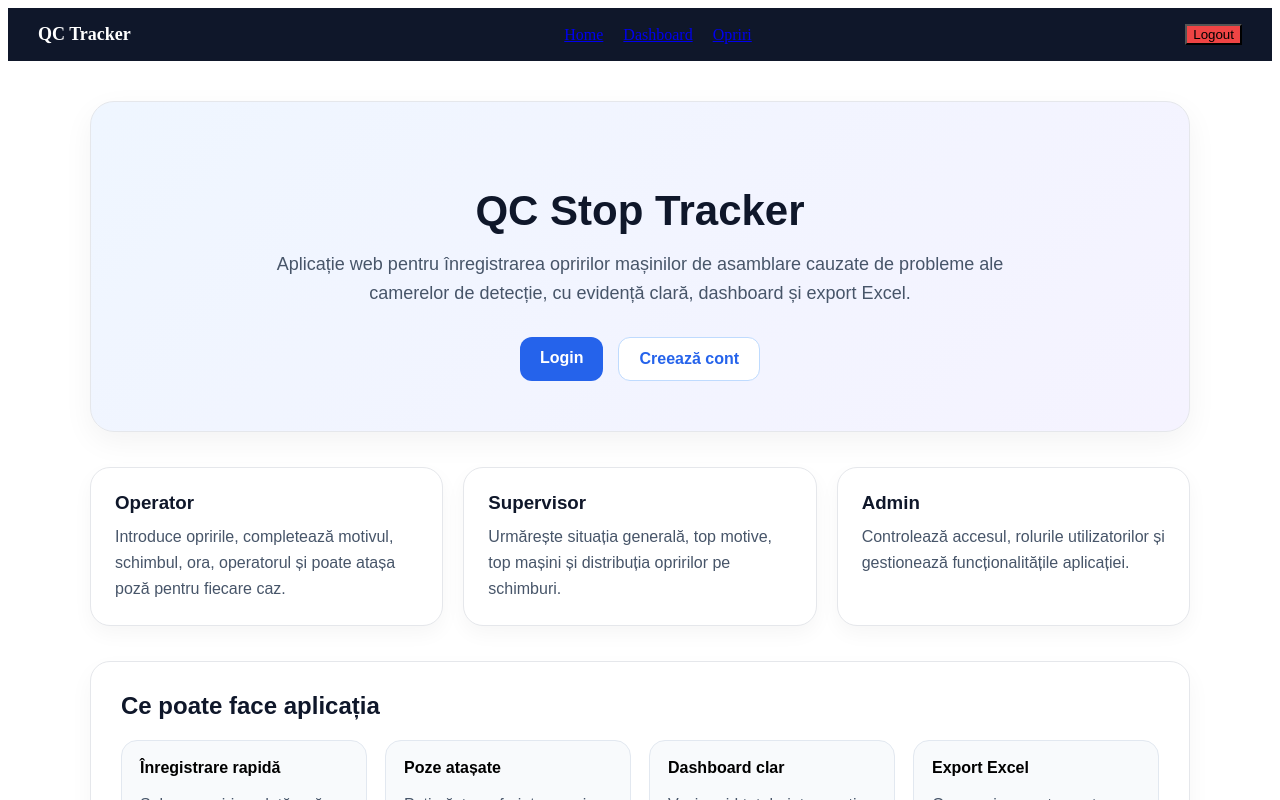
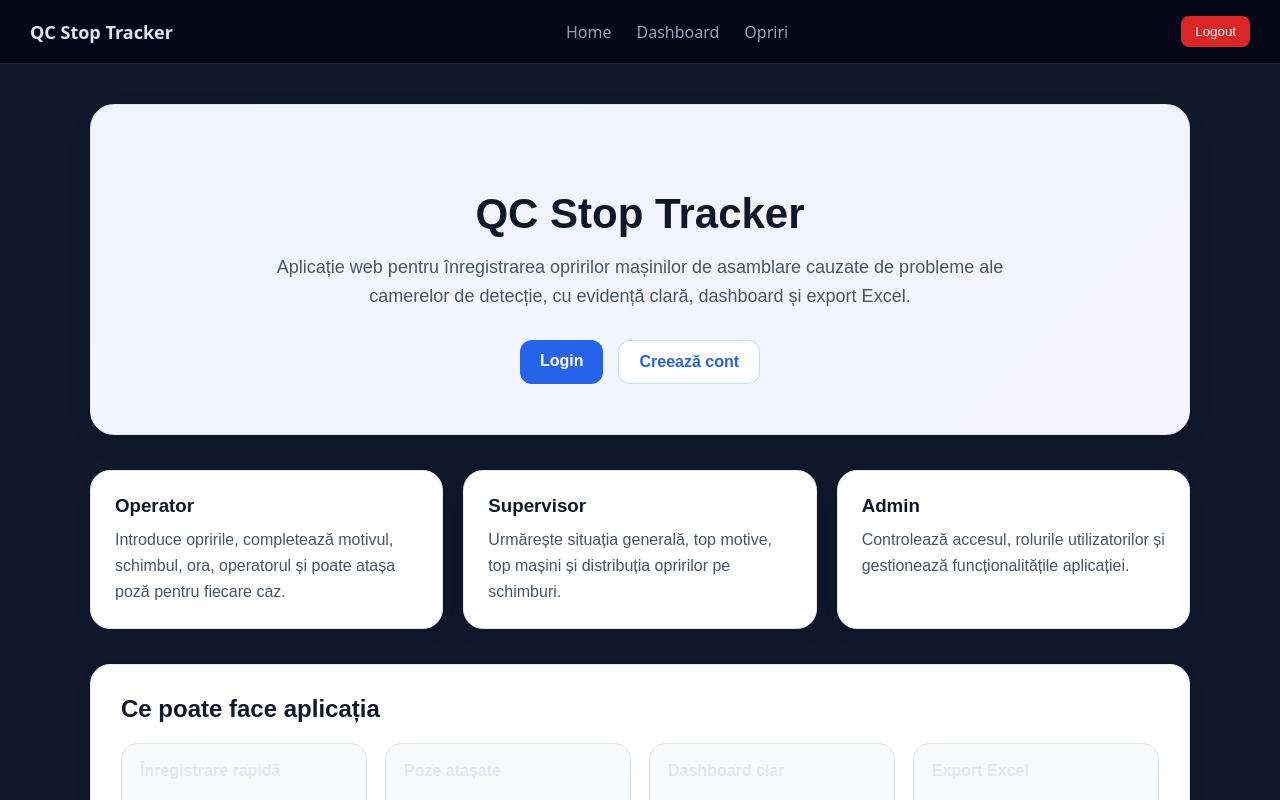
Before and after one commit to Rechinu13/aplicatie-opriri-camere, a Next.js app: page / in a window 1280 px wide. Shown: the top 800 px of the page. Built offline with nearby package versions, Linux system fonts and the light colour scheme; no server answers.

Commit message:
fix averall

```diff
--- a/src/app/globals.css
+++ b/src/app/globals.css
@@ -1,39 +1,34 @@
 body {
   margin: 0;
-  font-family: system-ui, -apple-system, sans-serif;
-  background: #0f172a;
+  font-family: system-ui, sans-serif;
+  background-color: #0f172a;
   color: #e2e8f0;
 }
 
 .container {
-  max-width: 1200px;
+  max-width: 1100px;
   margin: auto;
   padding: 30px;
 }
 
 .card {
-  background: #1e293b;
-  border-radius: 16px;
+  background-color: #1e293b;
   padding: 20px;
-  box-shadow: 0 10px 25px rgba(0,0,0,0.3);
+  border-radius: 12px;
+  margin-bottom: 20px;
+}
+
+button {
+  background: #22c55e;
+  color: white;
+  padding: 10px 16px;
+  border: none;
+  border-radius: 8px;
+  cursor: pointer;
 }
 
 input, select {
-  padding: 10px;
-  border-radius: 10px;
+  padding: 8px;
+  border-radius: 6px;
   border: none;
-  background: #0f172a;
-  color: white;
 }
-
-button {
-  padding: 10px 16px;
-  border-radius: 10px;
-  border: none;
-  cursor: pointer;
-  font-weight: 600;
-}
-
-button:hover {
-  opacity: 0.9;
-}
--- a/src/app/layout.tsx
+++ b/src/app/layout.tsx
@@ -1,3 +1,4 @@
+import "./globals.css";
 import Navbar from "@/components/Navbar";
 
 export default function RootLayout({
--- a/src/components/Navbar.tsx
+++ b/src/components/Navbar.tsx
@@ -28,17 +28,20 @@ export default function Navbar() {
 
   return (
     <div style={nav}>
-      <div style={logo}>QC Tracker</div>
+      <div style={logo}>QC Stop Tracker</div>
 
       <div style={links}>
-        <Link href="/">Home</Link>
-        <Link href="/dashboard">Dashboard</Link>
-        <Link href="/opriri">Opriri</Link>
-        {role === "admin" && <Link href="/admin">Admin</Link>}
+        <Link href="/" style={link}>Home</Link>
+        <Link href="/dashboard" style={link}>Dashboard</Link>
+        <Link href="/opriri" style={link}>Opriri</Link>
+        {role === "admin" && (
+          <Link href="/admin" style={link}>Admin</Link>
+        )}
       </div>
 
       <div style={right}>
         {email && <span style={badge}>{email}</span>}
+
         <button onClick={handleLogout} style={logout}>
           Logout
         </button>
@@ -52,24 +55,31 @@ const nav = {
   justifyContent: "space-between",
   alignItems: "center",
   padding: "16px 30px",
-  background: "#0f172a",
-  color: "white",
+  background: "#020617",
+  borderBottom: "1px solid #1e293b",
 };
 
 const logo = {
   fontWeight: 700,
   fontSize: "18px",
+  color: "#e2e8f0",
 };
 
 const links = {
   display: "flex",
-  gap: "20px",
+  gap: "25px",
+};
+
+const link = {
+  color: "#94a3b8",
+  textDecoration: "none",
+  fontWeight: 500,
 };
 
 const right = {
   display: "flex",
   alignItems: "center",
-  gap: "10px",
+  gap: "12px",
 };
 
 const badge = {
@@ -77,8 +87,14 @@ const badge = {
   padding: "6px 12px",
   borderRadius: "999px",
   fontSize: "12px",
+  color: "#cbd5f5",
 };
 
 const logout = {
-  background: "#ef4444",
+  background: "#dc2626",
+  color: "white",
+  padding: "8px 14px",
+  borderRadius: "8px",
+  border: "none",
+  cursor: "pointer",
 };
```
Also changed, not shown: src/app/dashboard/page.tsx (+9 -53 lines).
